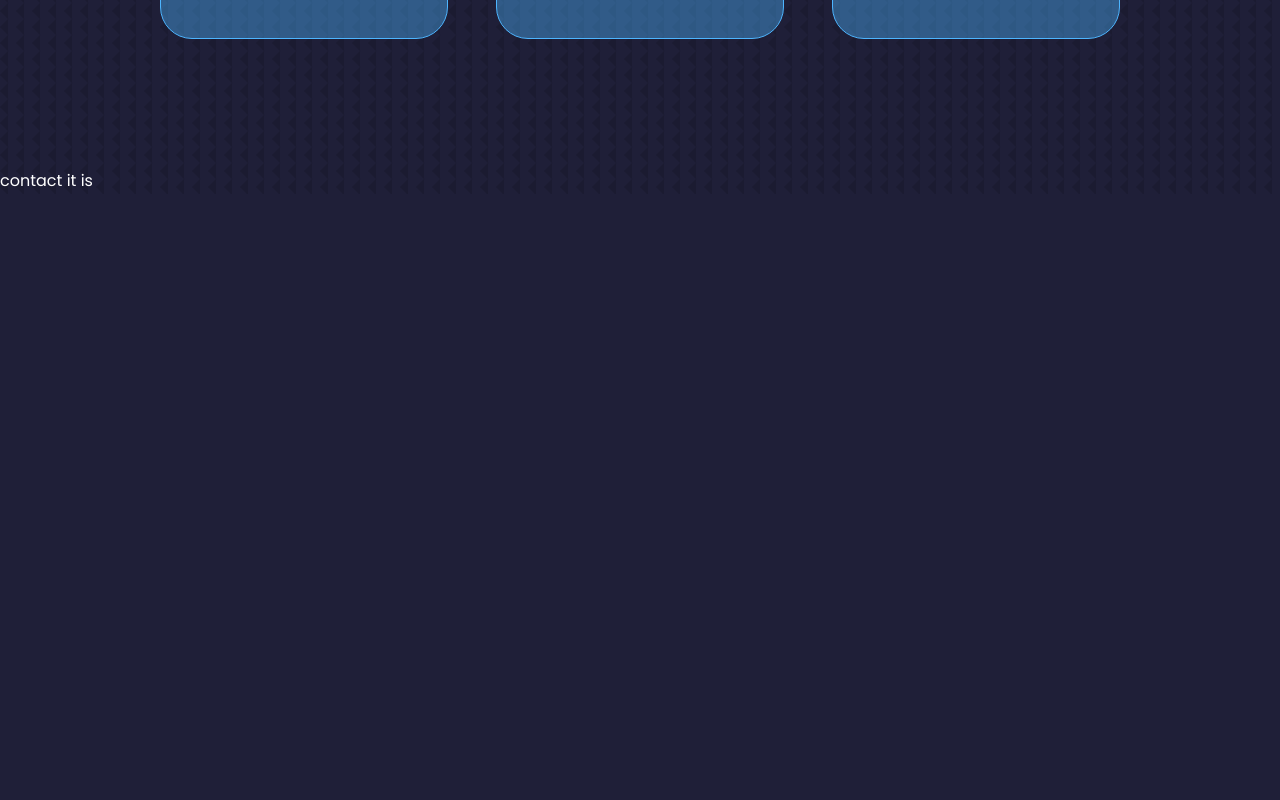
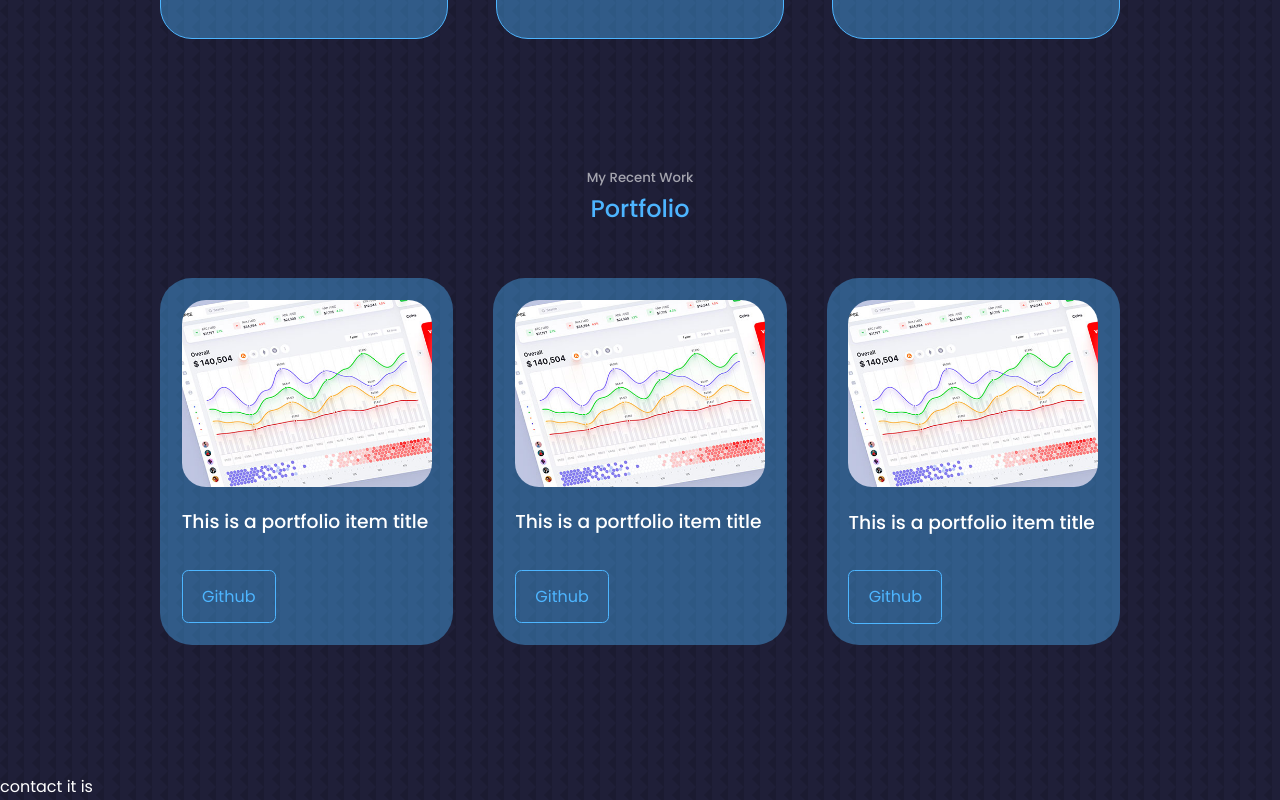
Before and after one commit to Varindakhanna/portfolio, a React (Create React App) app: page / in a window 1280 px wide. Shown: the part 2733-3533 px from the top of the page. Before the commit the page ends 2927 px from the top, so only its background shows below. Built offline with nearby package versions, Linux system fonts and the light colour scheme.

Commit message:
portfolio component added

```diff
--- a/src/App.jsx
+++ b/src/App.jsx
@@ -17,7 +17,8 @@
     <About/>
     <Experience/>
     <Services/>
-    {/* <Portfolio/> */}
+    <Portfolio/>
+
     {/* <Testimonials/> */}
     <Contact/>
     {/* <Footer/>  */}
--- a/src/Components/Portfolio/portfolio.css
+++ b/src/Components/Portfolio/portfolio.css
@@ -0,0 +1,55 @@
+.portfolio__container{
+    display: grid;
+    grid-template-columns: repeat(3,1fr);
+    gap: 2.5rem;
+}
+
+.portfolio__item{
+    background: var(--color-bg-variant);
+    padding: 1.3rem;
+    border-radius: 2rem;
+    border: 1px solid transparent;
+    transition: var(--transition);
+}
+
+.portfolio__item:hover{
+    border-color: var(--color-primary-variant);
+    background: transparent;
+
+}
+
+.portfolio__item-image{
+    border-radius: 1.5rem;
+    overflow: hidden;
+}
+
+.portfolio__item h3{
+    margin: 1.2rem 0 2rem;
+
+}
+
+.portfolio__item-cta{
+    display: flex;
+    gap: 1rem;
+    margin-bottom: 1rem;
+}
+/*
+media queries */
+
+@media screen and (max-width:1024px) {
+    .portfolio__container{
+        grid-template-columns: 1fr 1fr;
+        gap: 1.2rem;
+    }
+
+}
+
+@media screen and (max-width:600px) {
+
+    .portfolio__container{
+        grid-template-columns: 1fr;
+        gap: 1rem;
+    }
+
+
+}
--- a/src/Components/Portfolio/portfolio.jsx
+++ b/src/Components/Portfolio/portfolio.jsx
@@ -1,12 +1,45 @@
-import React from 'react'
-import './portfolio.css'
+import React from "react";
+import "./portfolio.css";
+import IMG from "../../assets/portfolio1.jpg";
 
 const portfolio = () => {
   return (
-    <section id='portfolio'>
-      portfolio it is
+    <section id="portfolio">
+      <h5>My Recent Work</h5>
+      <h2>Portfolio</h2>
+      <div className="container portfolio__container">
+        <article className="portfolio__item">
+          <div className="portfolio__item-image">
+            <img src={IMG} alt="" />
+          </div>
+          <h3>This is a portfolio item title</h3>
+          <a href="https://github.com" className="btn" target="_blank">
+            Github
+          </a>
+        </article>
+
+        <article className="portfolio__item">
+          <div className="portfolio__item-image">
+            <img src={IMG} alt="" />
+          </div>
+          <h3>This is a portfolio item title</h3>
+          <a href="https://github.com" className="btn" target="_blank">
+            Github
+          </a>
+        </article>
+
+        <article className="portfolio__item">
+          <div className="portfolio__item-image">
+            <img src={IMG} alt="" />
+          </div>
+          <h3>This is a portfolio item title</h3>
+          <a href="https://github.com" className="btn" target="_blank">
+            Github
+          </a>
+        </article>
+      </div>
     </section>
-  )
-}
+  );
+};
 
-export default portfolio
+export default portfolio;
```
